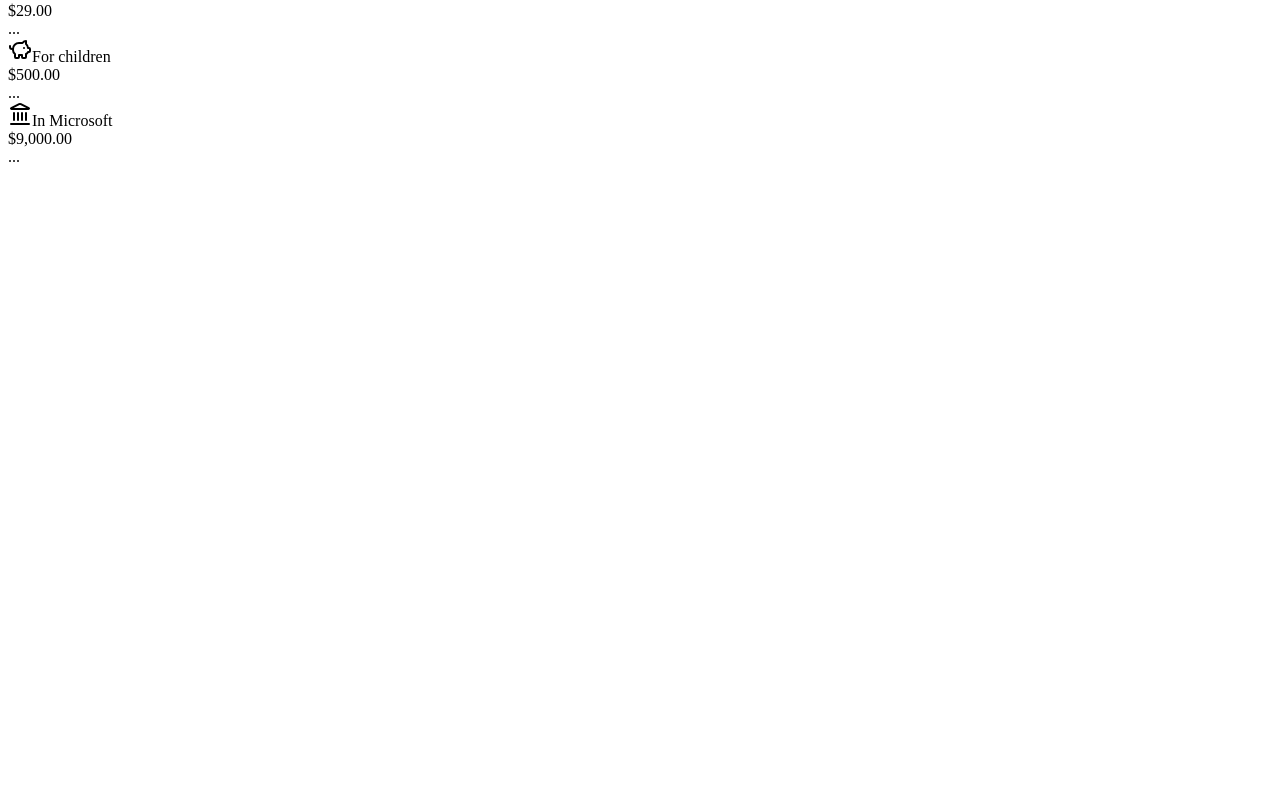
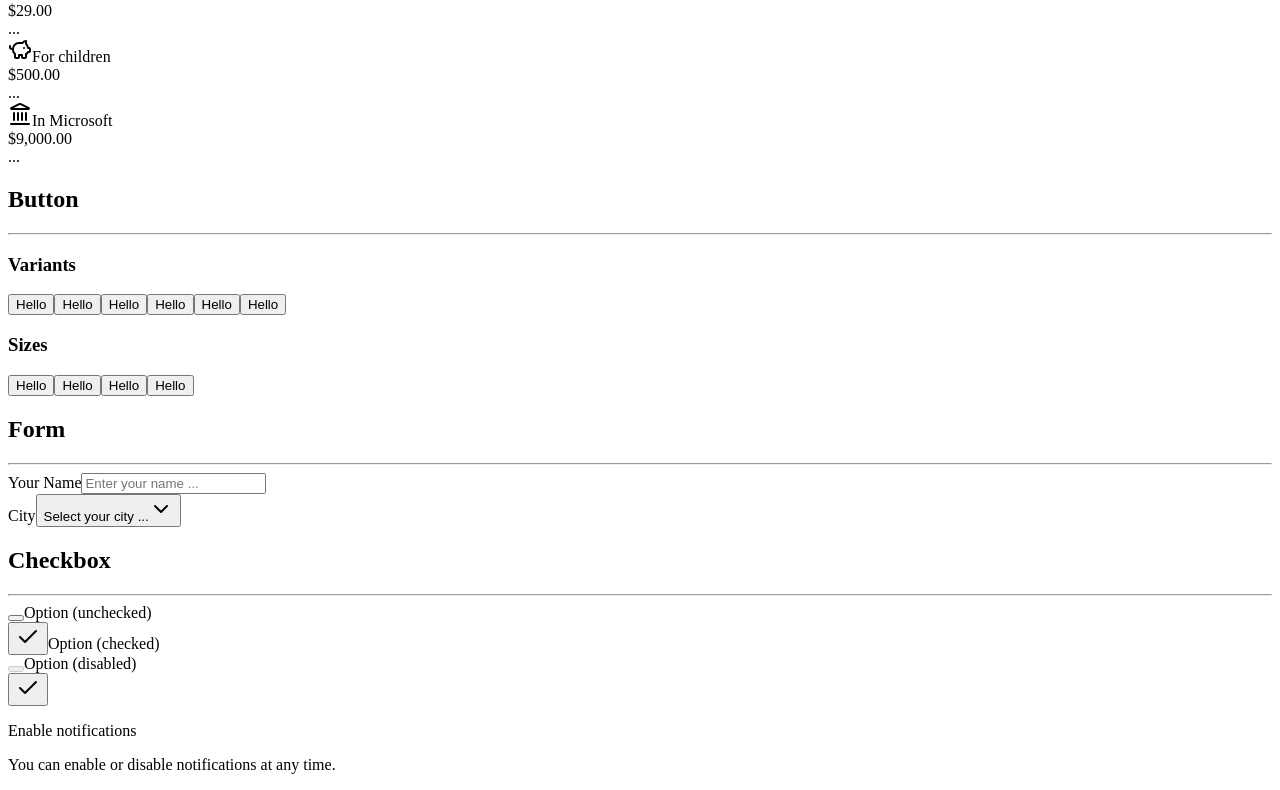
Before and after one commit to rohxn-rai/finance-app-nextjs, a Next.js app: page /playground in a window 1280 px wide. Shown: the part 1128-1918 px from the top of the page. Before the commit the page ends 1302 px from the top, so only its background shows below. Built offline with nearby package versions, Linux system fonts and the light colour scheme.

Commit message:
added more components - to playground   - added buttons, form fields and checkboxes

```diff
--- a/app/playground/page.tsx
+++ b/app/playground/page.tsx
@@ -1,16 +1,29 @@
+import { cn } from "@/lib/utils";
+
+import { Button } from "@/components/ui/button";
 import Header from "@/components/header";
 import TransactionItem from "@/components/transaction-item";
 import TransactionSummaryItem from "@/components/transaction-summary-item";
 import Trend from "@/components/Trend";
+import { Label } from "@/components/ui/label";
+import { Input } from "@/components/ui/input";
+import {
+  Select,
+  SelectContent,
+  SelectItem,
+  SelectTrigger,
+  SelectValue,
+} from "@/components/ui/select";
+import { Checkbox } from "@/components/ui/checkbox";
 
 const PlaygroundPage = () => {
   return (
-    <main className="flex flex-col gap-8">
+    <main className="flex flex-col mb-44 gap-8">
       <h1 className="text-4xl mt-8">Playground Page</h1>
 
       <div>
         <h2 className="mb-4 text-lg font-mono">Page Header</h2>
-        <hr className="mb-4 border-gray-200 dark:border-y-gray-800" />
+        <hr className="mb-8 border-gray-200 dark:border-y-gray-800" />
         <div>
           <Header />
         </div>
@@ -18,7 +31,7 @@ const PlaygroundPage = () => {
 
       <div>
         <h2 className="mb-4 text-lg font-mono">Trend</h2>
-        <hr className="mb-4 border-gray-200 dark:border-y-gray-800" />
+        <hr className="mb-8 border-gray-200 dark:border-y-gray-800" />
         <div className="flex flex-row gap-8">
           <Trend type="Income" amount={1000} prevAmount={900} />
           <Trend type="Expense" amount={12000} prevAmount={10000} />
@@ -29,7 +42,7 @@ const PlaygroundPage = () => {
 
       <div>
         <h2 className="mb-4 text-lg font-mono">Transaction Item</h2>
-        <hr className="mb-4 border-gray-200 dark:border-y-gray-800" />
+        <hr className="mb-8 border-gray-200 dark:border-y-gray-800" />
         <div className="flex flex-col gap-4">
           <TransactionItem type="Income" description="Salary" amount={2000} />
           <TransactionItem
@@ -55,10 +68,10 @@ const PlaygroundPage = () => {
         <h2 className="mb-4 text-lg font-mono">
           Transaction Summary Item + Transaction Item
         </h2>
-        <hr className="mb-4 border-gray-200 dark:border-y-gray-800" />
+        <hr className="mb-8 border-gray-200 dark:border-y-gray-800" />
         <div className="flex flex-col gap-4">
-          <TransactionSummaryItem date="2025-08-11" amount={1000} />
-          <hr className="mb-4 border-gray-200 dark:border-y-gray-800" />
+          <TransactionSummaryItem date="2025-08-11" amount={3500} />
+          <hr className="mb-8 border-gray-200 dark:border-y-gray-800" />
           <TransactionItem type="Income" description="Salary" amount={2000} />
           <TransactionItem
             type="Expense"
@@ -79,10 +92,126 @@ const PlaygroundPage = () => {
         </div>
       </div>
 
+      <div>
+        <h2 className="mb-4 text-lg font-mono">Button</h2>
+        <hr className="mb-8 border-gray-200 dark:border-y-gray-800" />
+        <div className="flex flex-col gap-4">
+          <h3>Variants</h3>
+          <div className="flex flex-row gap-4 h-16 items-center">
+            <Button>Hello</Button>
+            <Button variant="outline">Hello</Button>
+            <Button variant="ghost">Hello</Button>
+            <Button variant="destructive">Hello</Button>
+            <Button variant="secondary">Hello</Button>
+            <Button variant="link">Hello</Button>
+          </div>
+          <h3>Sizes</h3>
+          <div className="flex flex-row gap-4 h-16 items-center">
+            <Button size="xs">Hello</Button>
+            <Button size="sm">Hello</Button>
+            <Button>Hello</Button>
+            <Button size="lg">Hello</Button>
+          </div>
+        </div>
+      </div>
+
+      <div>
+        <h2 className="mb-4 text-lg font-mono">Form</h2>
+        <hr className="mb-8 border-gray-200 dark:border-y-gray-800" />
+        <div className="grid grid-cols-2 gap-4">
+          <div className="flex flex-col gap-1">
+            <Label htmlFor="name">Your Name</Label>
+            <Input id="name" type="text" placeholder="Enter your name ..." />
+          </div>
+
+          <div className="flex flex-col gap-1">
+            <Label>City</Label>
+            <Select>
+              <SelectTrigger>
+                <SelectValue placeholder="Select your city ..." />
+              </SelectTrigger>
+              <SelectContent>
+                <SelectItem value="New Delhi" className="bg-transparent">
+                  New Delhi
+                </SelectItem>
+                <SelectItem value="Mumbai" className="bg-transparent">
+                  Mumbai
+                </SelectItem>
+                <SelectItem value="Jaipur" className="bg-transparent">
+                  Jaipur
+                </SelectItem>
+                <SelectItem value="Kolkata" className="bg-transparent">
+                  Kolkata
+                </SelectItem>
+              </SelectContent>
+            </Select>
+          </div>
+        </div>
+      </div>
+
+      <div>
+        <h2 className="mb-4 text-lg font-mono">Checkbox</h2>
+        <hr className="mb-8 border-gray-200 dark:border-y-gray-800" />
+        <div className="flex flex-col gap-8">
+          <div className="flex flex-row gap-2 ml-3">
+            <Checkbox id="check-box-unchecked" className="cursor-pointer" />
+            <Label htmlFor="check-box-unchecked" className="cursor-pointer">
+              Option (unchecked)
+            </Label>
+          </div>
+          <div className="flex flex-row gap-2 ml-3">
+            <Checkbox
+              id="check-box-checked"
+              className="cursor-pointer"
+              defaultChecked
+            />
+            <Label htmlFor="check-box-checked" className="cursor-pointer">
+              Option (checked)
+            </Label>
+          </div>
+          <div className="flex flex-row gap-2 ml-3">
+            <Checkbox id="check-box-disabled" disabled />
+            <Label htmlFor="check-box-disabled">Option (disabled)</Label>
+          </div>
+          <Label
+            htmlFor="wrapped-check-box"
+            className={cn(
+              "hover:bg-accent/50 flex items-start ",
+              "gap-3 rounded-lg border p-3 ml-0",
+              "has-[[aria-checked=true]]:border-blue-600 ",
+              "has-[[aria-checked=true]]:bg-blue-50 ",
+              "dark:has-[[aria-checked=true]]:border-blue-900 ",
+              "dark:has-[[aria-checked=true]]:bg-blue-950",
+              "cursor-pointer"
+            )}
+          >
+            <Checkbox
+              id="wrapped-check-box"
+              defaultChecked
+              className={cn(
+                "data-[state=checked]:border-blue-600 ",
+                "data-[state=checked]:bg-blue-600 ",
+                "data-[state=checked]:text-white ",
+                "dark:data-[state=checked]:border-blue-700 ",
+                "dark:data-[state=checked]:bg-blue-700"
+              )}
+            />
+            <div className="grid gap-1.5 font-normal">
+              <p className="text-sm leading-none font-medium">
+                Enable notifications
+              </p>
+              <p className="text-muted-foreground text-sm">
+                You can enable or disable notifications at any time.
+              </p>
+            </div>
+          </Label>
+        </div>
+      </div>
+
       {/*
        <div>
         <h2 className="mb-4 text-lg font-mono">Component</h2>
-        <hr className="mb-4 border-gray-200 dark:border-y-gray-800" />
+        <hr className="mb-8 border-gray-200 dark:border-y-gray-800" />
         <div className="flex flex-row gap-8">
           <Component />
           <Component />
```
